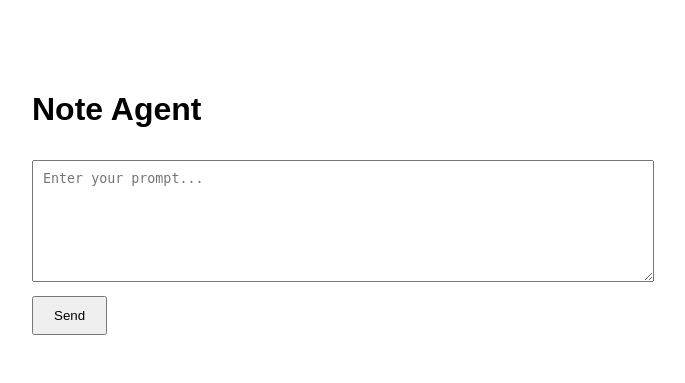
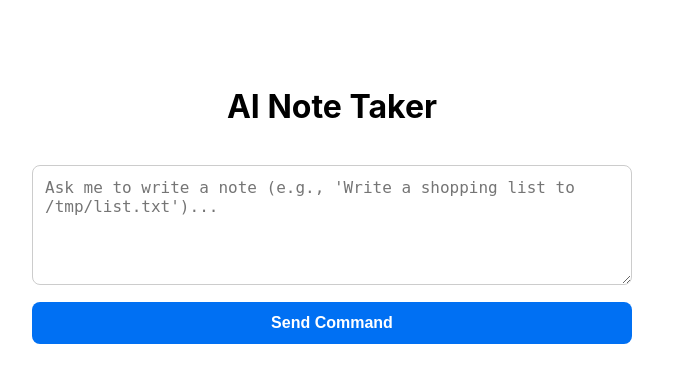
Before and after one commit to rishabhrd09/ai-agent-python, a FastAPI app: page / in a window 1280 px wide. Shown: the top 383 px of the page, without its empty margins (308-993 px from the left). Run offline with FastAPI, Linux system fonts and the light colour scheme.

Commit message:
modify agent.py and main.py

```diff
--- a/agent.py
+++ b/agent.py
@@ -1,53 +1,81 @@
+import os
+import asyncio
 from langchain_openai import ChatOpenAI
 from langchain_core.tools import tool
 from langgraph.prebuilt import create_react_agent
 from dotenv import load_dotenv
 
+# Load .env for local development (Vercel ignores this if file is missing)
 load_dotenv()
+
+# --- Configuration ---
+SYSTEM_MESSAGE = (
+    "You are a helpful note-taking assistant. "
+    "You can read and write text files to help users manage their notes. "
+    "Always use the /tmp/ directory for file operations. "
+    "Be concise and helpful."
+)
+
+# --- Vercel-Safe Tools ---
 
 @tool
 def read_note(filepath: str) -> str:
-    """Read the contents of a text file."""
+    """Read the contents of a text file. Path must start with /tmp/."""
+    # Enforce /tmp/ for Vercel read-only filesystem
+    if not filepath.startswith('/tmp/'):
+        filepath = os.path.join('/tmp', os.path.basename(filepath))
+
     try:
         with open(filepath, 'r', encoding='utf-8') as f:
             content = f.read()
         return f"Contents of '{filepath}':\n{content}"
     except FileNotFoundError:
-        return f"Error: File '{filepath}' not found."
+        return f"Error: File '{filepath}' not found. (Note: On Vercel, files are ephemeral)."
     except Exception as e:
         return f"Error reading file: {str(e)}"
 
 
 @tool
 def write_note(filepath: str, content: str) -> str:
-    """Write content to a text file. This will overwrite the file if it exists."""
+    """Write content to a text file. Path must start with /tmp/."""
+    # Enforce /tmp/ for Vercel read-only filesystem
+    if not filepath.startswith('/tmp/'):
+        filepath = os.path.join('/tmp', os.path.basename(filepath))
+
     try:
+        # Ensure directory exists
+        os.makedirs(os.path.dirname(filepath), exist_ok=True)
         with open(filepath, 'w', encoding='utf-8') as f:
             f.write(content)
         return f"Successfully wrote {len(content)} characters to '{filepath}'."
     except Exception as e:
         return f"Error writing file: {str(e)}"
 
-
 TOOLS = [read_note, write_note]
 
-SYSTEM_MESSAGE = (
-    "You are a helpful note-taking assistant. "
-    "You can read and write text files to help users manage their notes. "
-    "Be concise and helpful."
-)
+# --- Agent Logic ---
 
-llm = ChatOpenAI(model="gpt-4", temperature=0)
-agent = create_react_agent(llm, TOOLS, prompt=SYSTEM_MESSAGE)
+def get_agent():
+    """Initialize agent with explicit API key from environment."""
+    api_key = os.environ.get("OPENAI_API_KEY")
+    if not api_key:
+        raise ValueError("OPENAI_API_KEY not found in environment variables.")
 
+    # Pass api_key explicitly to ensure client finds it on Vercel
+    llm = ChatOpenAI(model="gpt-4", temperature=0, api_key=api_key)
+    return create_react_agent(llm, TOOLS, prompt=SYSTEM_MESSAGE)
 
-def run_agent(user_input: str) -> str:
-    """Run the agent with a user query and return the response."""
+async def run_agent(user_input: str) -> str:
+    """Run the agent asynchronously."""
     try:
-        result = agent.invoke(
+        # Initialize agent fresh on every request to pick up env vars correctly
+        agent = get_agent()
+
+        # Use ainvoke for async execution
+        result = await agent.ainvoke(
             {"messages": [{"role": "user", "content": user_input}]},
             config={"recursion_limit": 50}
         )
         return result["messages"][-1].content
     except Exception as e:
-        return f"Error: {str(e)}"
+        return f"Error running agent: {str(e)}"
--- a/main.py
+++ b/main.py
@@ -2,47 +2,43 @@ from fastapi import FastAPI, HTTPException, Request
 from fastapi.templating import Jinja2Templates
 from pydantic import BaseModel
 from agent import run_agent
-# import uvicorn
 
 app = FastAPI()
+
+# Ensure you have a folder named 'templates' containing index.html
 templates = Jinja2Templates(directory="templates")
 
-# Request model
+# --- Models ---
 class AgentRequest(BaseModel):
     """Request model for agent invocation."""
     prompt: str
 
-
-# Response model
 class AgentResponse(BaseModel):
     """Response model for agent invocation."""
     response: str
 
+# --- Routes ---
 
 @app.get("/")
 async def home(request: Request):
     """Serve the main HTML interface."""
     return templates.TemplateResponse("index.html", {"request": request})
 
-
-
 @app.post("/agent", response_model=AgentResponse)
 async def invoke_agent(request: AgentRequest):
     """
     Invoke the AI agent with a prompt.
-
-    The agent can read and write text files based on natural language instructions.
     """
     try:
         if not request.prompt.strip():
             raise HTTPException(status_code=400, detail="Prompt cannot be empty")
 
-        # Run the agent with the user's prompt
-        result = run_agent(request.prompt)
+        # CRITICAL FIX: 'await' the async run_agent function
+        result = await run_agent(request.prompt)
 
         return AgentResponse(response=result)
 
     except Exception as e:
+        # Log error to console for Vercel logs
+        print(f"Error: {str(e)}")
         raise HTTPException(status_code=500, detail=f"Error invoking agent: {str(e)}")
-
-# uvicorn.run(app, host="0.0.0.0", port=8000)
--- a/templates/index.html
+++ b/templates/index.html
@@ -3,47 +3,69 @@
 <head>
     <meta charset="UTF-8">
     <meta name="viewport" content="width=device-width, initial-scale=1.0">
-    <title>Note Agent</title>
+    <title>AI Agent</title>
     <style>
         body {
-            font-family: Arial, sans-serif;
+            font-family: -apple-system, BlinkMacSystemFont, "Segoe UI", Roboto, Helvetica, Arial, sans-serif;
             max-width: 600px;
-            margin: 50px auto;
+            margin: 40px auto;
             padding: 20px;
+            line-height: 1.6;
+            color: #333;
         }
+        h1 { text-align: center; color: #000; }
+
+        form { margin-top: 2rem; }
 
         textarea {
             width: 100%;
-            height: 100px;
-            padding: 10px;
-            margin: 10px 0;
+            height: 120px;
+            padding: 12px;
+            border: 1px solid #ccc;
+            border-radius: 8px;
+            font-size: 16px;
+            box-sizing: border-box;
+            resize: vertical;
         }
 
         button {
-            padding: 10px 20px;
+            display: block;
+            width: 100%;
+            padding: 12px;
+            background-color: #0070f3;
+            color: white;
+            border: none;
+            border-radius: 8px;
+            font-size: 16px;
             cursor: pointer;
+            margin-top: 10px;
+            font-weight: 600;
         }
+        button:hover { background-color: #0051a2; }
+        button:disabled { background-color: #ccc; }
 
         #response {
-            margin-top: 20px;
-            padding: 10px;
-            border: 1px solid #ddd;
+            margin-top: 25px;
+            padding: 15px;
+            background: #f7f7f7;
+            border-radius: 8px;
+            white-space: pre-wrap;
             display: none;
-            white-space: pre-wrap;
         }
 
         .error {
-            border-color: red;
-            color: red;
+            color: #d32f2f;
+            background: #ffebee !important;
+            border: 1px solid #ffcdd2;
         }
     </style>
 </head>
 <body>
-    <h1>Note Agent</h1>
+    <h1>AI Note Taker</h1>
 
     <form id="agentForm">
-        <textarea id="prompt" placeholder="Enter your prompt..." required></textarea>
-        <button type="submit">Send</button>
+        <textarea id="prompt" placeholder="Ask me to write a note (e.g., 'Write a shopping list to /tmp/list.txt')..." required></textarea>
+        <button type="submit" id="submitBtn">Send Command</button>
     </form>
 
     <div id="response"></div>
@@ -52,13 +74,17 @@
         const form = document.getElementById('agentForm');
         const promptInput = document.getElementById('prompt');
         const responseDiv = document.getElementById('response');
+        const submitBtn = document.getElementById('submitBtn');
 
         form.addEventListener('submit', async (e) => {
             e.preventDefault();
 
+            // UI Loading State
+            submitBtn.disabled = true;
+            submitBtn.textContent = 'Processing...';
             responseDiv.style.display = 'block';
             responseDiv.className = '';
-            responseDiv.textContent = 'Loading...';
+            responseDiv.textContent = 'Thinking...';
 
             try {
                 const response = await fetch('/agent', {
@@ -73,11 +99,14 @@
                     responseDiv.textContent = data.response;
                 } else {
                     responseDiv.className = 'error';
-                    responseDiv.textContent = 'Error: ' + (data.detail || 'Unknown error');
+                    responseDiv.textContent = 'Error: ' + (data.detail || 'Unknown error occurred');
                 }
             } catch (error) {
                 responseDiv.className = 'error';
-                responseDiv.textContent = 'Error: ' + error.message;
+                responseDiv.textContent = 'Network Error: ' + error.message;
+            } finally {
+                submitBtn.disabled = false;
+                submitBtn.textContent = 'Send Command';
             }
         });
     </script>
```
